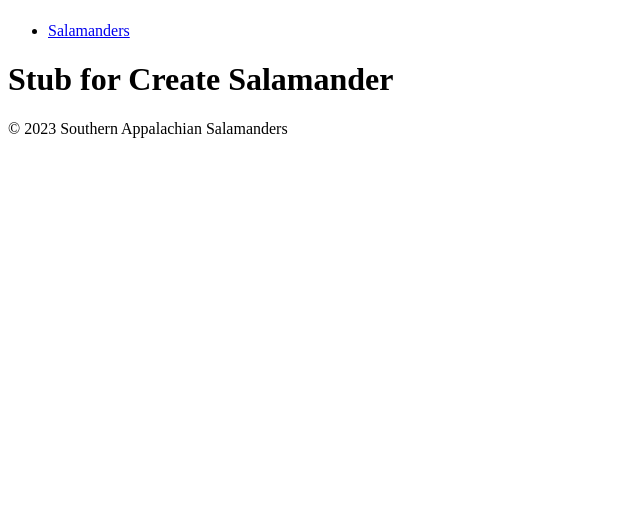
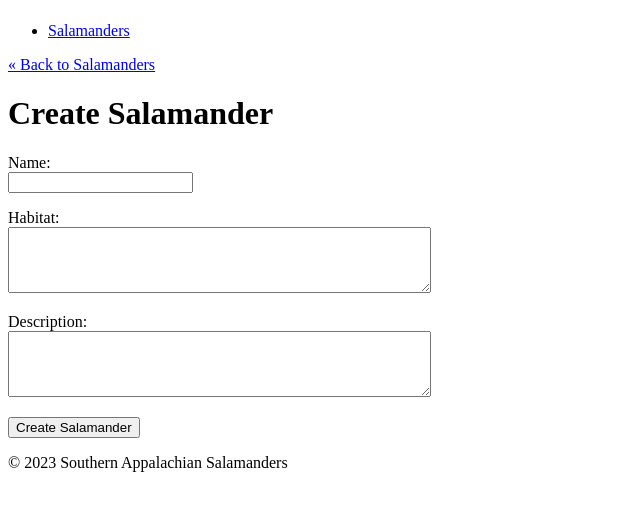
Before and after one commit to Kfranklin134/sas, a PHP site: page /phase04/public/salamanders/new.php in a window 1280 px wide. Shown: the part 58-569 px from the top of the page, without its empty margins (0-640 px from the left). Run offline with PHP 8.4, Linux system fonts and the light colour scheme.

Commit message:
Completes code to add a record to the database. Fixes syntax issues in salamanders.sql

```diff
--- a/phase04/private/query_functions.php
+++ b/phase04/private/query_functions.php
@@ -20,4 +20,26 @@ function find_salamander_by_id($id) {
   mysqli_free_result($result);
   return $salamander;
 }
+
+function insert_salamander($name, $habitat, $description) {
+  global $db;
+
+  $sql = "INSERT INTO salamander ";
+  $sql .= "(name, habitat, description) ";
+  $sql .= "VALUES (";
+  $sql .= "'" . $name . "',";
+  $sql .= "'" . $habitat . "',";
+  $sql .= "'" . $description . "'";
+  $sql .= ")";
+  $result = mysqli_query($db, $sql);
+
+  if($result) {
+    return true;
+  }
+  else {
+    echo mysqli_error($db);
+    db_disconnect($db);
+    exit;
+  }
+}
 ?>
--- a/phase04/public/salamanders/new.php
+++ b/phase04/public/salamanders/new.php
@@ -18,19 +18,24 @@ $page_title = 'Add New Salamander';
 include(SHARED_PATH . '/salamander-header.php');
 ?>
 
-<h1>Stub for Create Salamander</h1>
 
-<!-- <div id = "content">
+<div id = "content">
 
-  <a class="back-link" href="<?php echo url_for('/salamanders/index.php'); ?>">&laquo; Back to List</a>
+  <a class="back-link" href="<?php echo url_for('/salamanders/index.php'); ?>">&laquo; Back to Salamanders</a>
 
   <h1>Create Salamander</h1>
 
   <form action="<?php echo url_for('/salamanders/create.php'); ?>" method="post">
-    <label for="salamanderName">Name</label><br>
-    <input type="text" name="salamanderName"><br>
+    <label for="name"><p>Name:<br>
+    <input type="text" id="name" name="name"></p></label>
+
+    <label for="habitat"><p>Habitat:<br>
+    <textarea id="habitat" name="habitat" rows="4" cols="50"></textarea></p></label>
+
+    <label for="description"><p>Description:<br>
+    <textarea id="description" name="description" rows="4" cols="50"></textarea></p></label>
     <input type="submit" value="Create Salamander">
   </form>
-</div> -->
+</div>
 
 <?php include(SHARED_PATH . '/salamander-footer.php'); ?>
--- a/salamanders.sql
+++ b/salamanders.sql
@@ -2,11 +2,10 @@ CREATE DATABASE IF NOT EXISTS salamanders;
 USE salamanders;
 DROP TABLE IF EXISTS salamander;
 CREATE TABLE `salamander` (
-  `id` int(11) NOT NULL AUTO_INCREMENT,
+  `id` int(11) NOT NULL AUTO_INCREMENT PRIMARY KEY,
   `name` varchar(255) NOT NULL,
   `habitat` text,
-  `description` text,
-  PRIMARY KEY(id)
+  `description` text
 ) ENGINE=InnoDB DEFAULT CHARSET=utf8;
 
 INSERT INTO `salamander` (`id`, `name`, `habitat`, `description` ) VALUES
```
Also changed, not shown: phase04/public/salamanders/create.php (+8 -2 lines).
